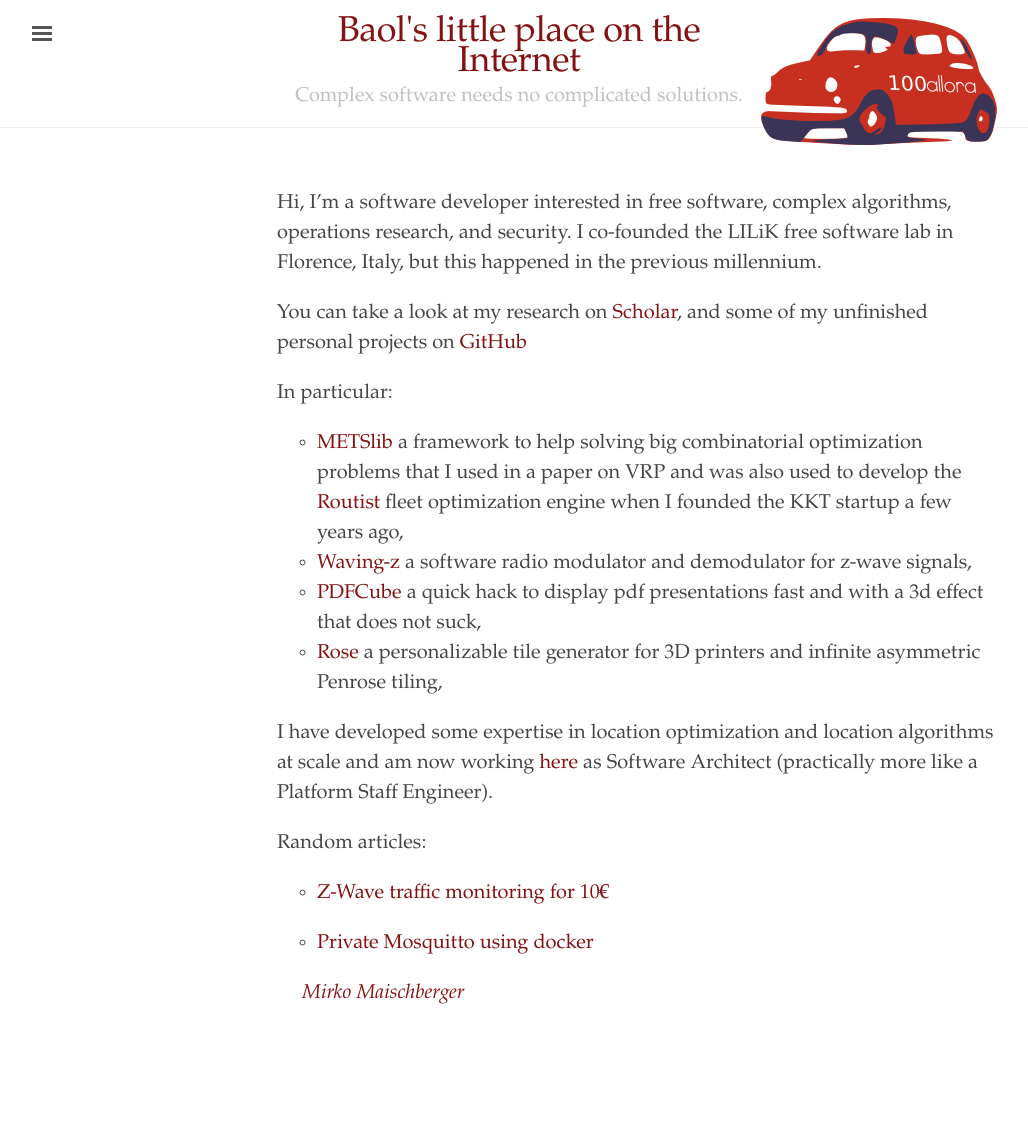
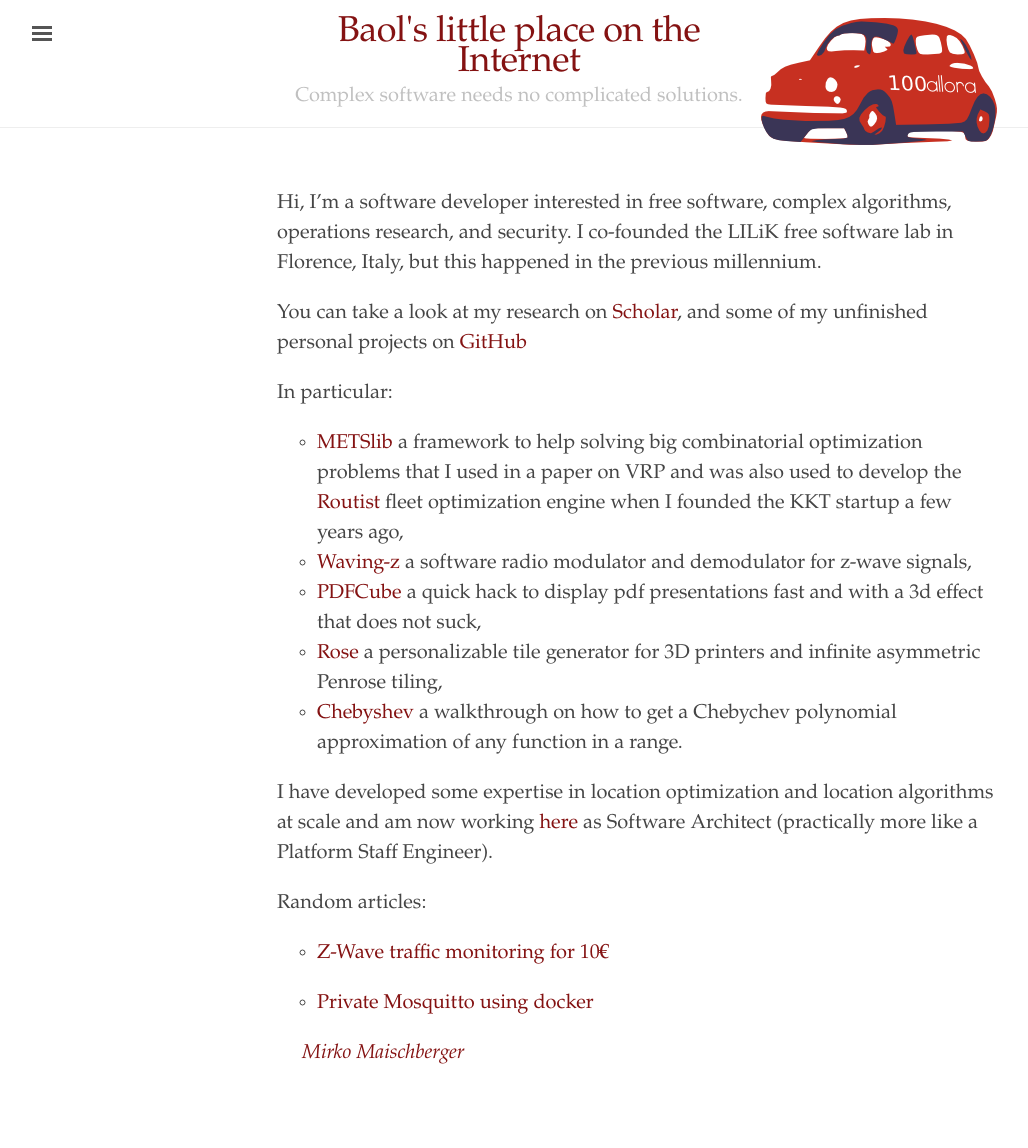
Before and after one commit to baol/baol.github.io, a Jekyll site: the page built from index.md, in a window 1280 px wide. Shown: the whole page, without its empty margins (3-1031 px from the left). Built offline with Jekyll 4.4.1, drawn with Linux system fonts in a browser that asks for light colours; before the commit the page ends 1088 px from its top, so only the background shows below that.

Commit message:
Add link to new repo

```diff
--- a/index.md
+++ b/index.md
@@ -12,6 +12,7 @@ In particular:
 - [Waving-z](https://github.com/baol/waving-z) a software radio modulator and demodulator for z-wave signals,
 - [PDFCube](https://github.com/baol/pdfcube) a quick hack to display pdf presentations fast and with a 3d effect that does not suck,
 - [Rose](https://github.com/baol/rose) a personalizable tile generator for 3D printers and infinite asymmetric Penrose tiling,
+- [Chebyshev](https://github.com/baol/chebyshev) a walkthrough on how to get a Chebychev polynomial approximation of any function in a range.
 
 I have developed some expertise in location optimization and location algorithms at scale and am now working [here](http://here.com) as Software Architect (practically more like a Platform Staff Engineer).
 
```
